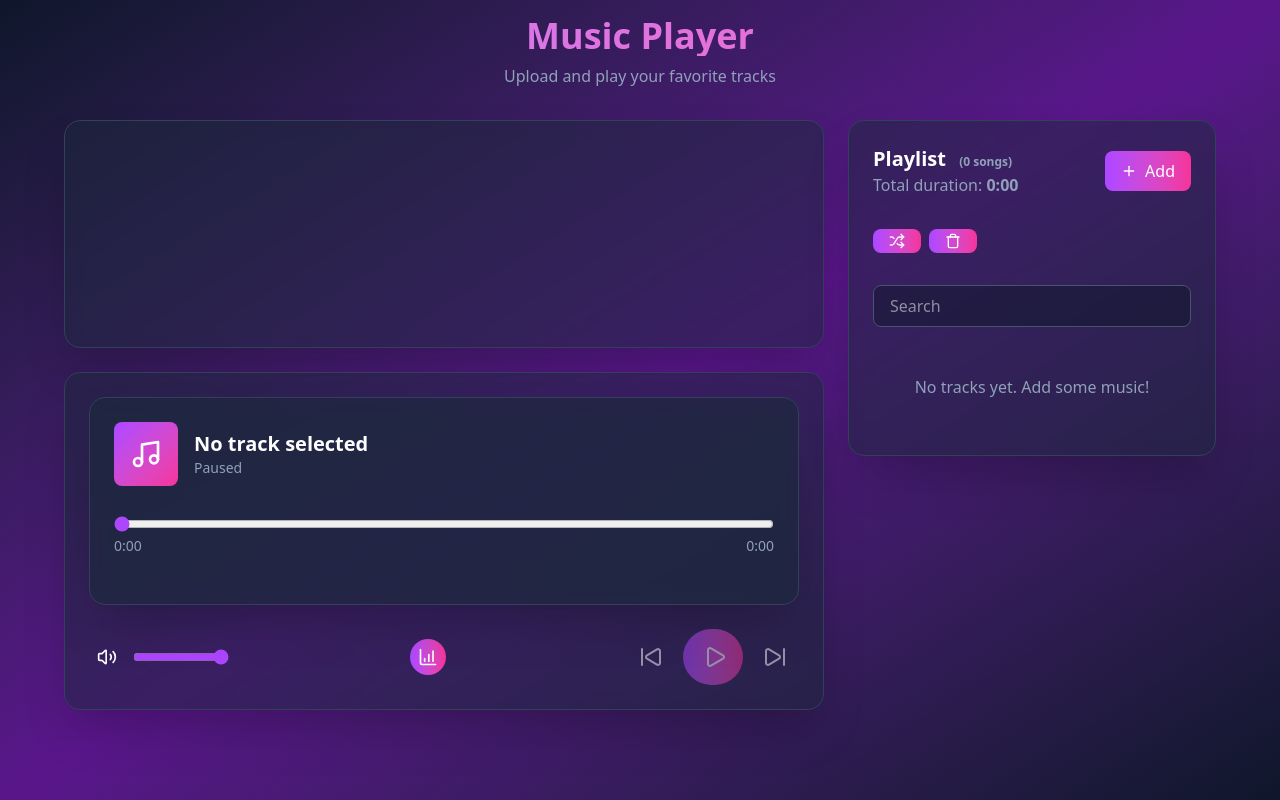
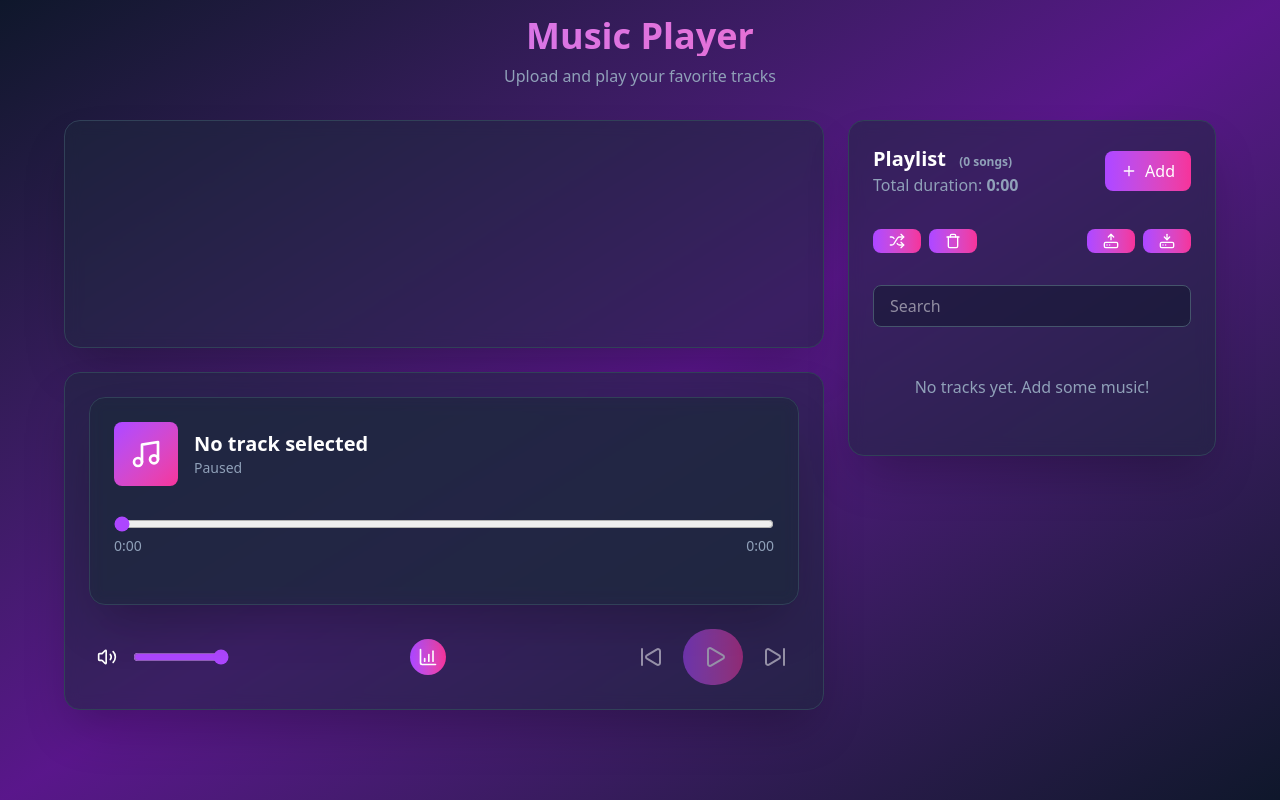
Before and after one commit to sinau123/music-player-vue, a Vue app: page / in a window 1280 px wide. Built offline with nearby package versions, Linux system fonts and the light colour scheme.

Commit message:
feat: enable export import

```diff
--- a/package.json
+++ b/package.json
@@ -20,6 +20,7 @@
   "dependencies": {
     "@tailwindcss/vite": "^4.1.18",
     "idb": "^8.0.3",
+    "jszip": "^3.10.1",
     "lucide-vue-next": "^0.562.0",
     "pinia": "^3.0.4",
     "tailwindcss": "^4.1.18",
--- a/src/components/MusicPlayer.vue
+++ b/src/components/MusicPlayer.vue
@@ -34,18 +34,20 @@ const {
   handleShuffle,
   clearTracks,
   formatTime,
+  handleImport,
+  handleExport,
 } = musicPlayerData
 </script>
 
 <template>
   <div
-    class="h-screen overflow-y-auto sm:min-h-screen sm:h-auto bg-gradient-to-br from-slate-900 via-purple-900 to-slate-900 text-white p-4"
+    class="h-screen overflow-y-auto sm:min-h-screen sm:h-auto bg-linear-to-br from-slate-900 via-purple-900 to-slate-900 text-white p-4"
   >
     <div class="max-w-6xl w-full mx-auto">
       <!-- Header -->
       <div class="text-center mb-8">
         <h1
-          class="text-4xl font-bold mb-2 bg-gradient-to-r from-purple-400 to-pink-400 bg-clip-text text-transparent"
+          class="text-4xl font-bold mb-2 bg-linear-to-r from-purple-400 to-pink-400 bg-clip-text text-transparent"
         >
           Music Player
         </h1>
@@ -111,6 +113,8 @@ const {
           @clear-tracks="clearTracks"
           @play-track="playTrack"
           @delete-track="deleteTrack"
+          @handle-export="handleExport"
+          @handle-import="handleImport"
           @update:search-query="(val) => (searchQuery = val)"
         />
       </div>
--- a/src/components/player/PlayerPlaylist.vue
+++ b/src/components/player/PlayerPlaylist.vue
@@ -1,6 +1,14 @@
 <script setup lang="ts">
-import { ref, type Ref } from 'vue'
-import { Plus, Trash2, Shuffle, Trash, Loader } from 'lucide-vue-next'
+import { ref, useTemplateRef, type Ref } from 'vue'
+import {
+  Plus,
+  Trash2,
+  Shuffle,
+  Trash,
+  Loader,
+  LucideHardDriveDownload,
+  LucideHardDriveUpload,
+} from 'lucide-vue-next'
 import { type TrackMeta } from '../../db'
 
 defineProps<{
@@ -14,6 +22,9 @@ defineProps<{
   showPlaylist: boolean
 }>()
 
+// the first argument must match the ref value in the template
+const importFileInputRef = useTemplateRef('import-input')
+
 const emit = defineEmits([
   'handleFileUpload',
   'handleShuffle',
@@ -21,6 +32,8 @@ const emit = defineEmits([
   'playTrack',
   'deleteTrack',
   'update:searchQuery',
+  'handleExport',
+  'handleImport',
 ])
 
 const searchQuery = ref('')
@@ -33,6 +46,10 @@ const handleSearchUpdate = (e: Event) => {
 
 const handleFileChange = (e: Event) => {
   emit('handleFileUpload', e)
+}
+
+const handleImportFileChange = (e: Event) => {
+  emit('handleImport', e)
 }
 </script>
 
@@ -69,7 +86,8 @@ const handleFileChange = (e: Event) => {
         @change="handleFileChange"
       />
 
-      <div class="flex items-center gap-2 py-4">
+      <div class="flex flex-wrap items-center justify-between gap-2 py-4">
+        <div class="flex gap-2">
           <button
             @click="emit('handleShuffle')"
             class="px-4 py-1 bg-linear-to-r from-purple-500 to-pink-500 rounded-lg"
@@ -82,6 +100,32 @@ const handleFileChange = (e: Event) => {
           >
             <Trash class="size-4" />
           </button>
+        </div>
+
+        <div class="flex gap-2">
+          <button
+            title="Export Playlist"
+            @click="emit('handleExport')"
+            class="px-4 py-1 bg-linear-to-r from-purple-500 to-pink-500 rounded-lg"
+          >
+            <LucideHardDriveUpload class="size-4" />
+          </button>
+          <button
+            title="Import Playlist"
+            @click="importFileInputRef?.click()"
+            class="px-4 py-1 bg-linear-to-r from-purple-500 to-pink-500 rounded-lg"
+          >
+            <LucideHardDriveDownload class="size-4" />
+          </button>
+        </div>
+
+        <input
+          ref="import-input"
+          type="file"
+          accept="zip,application/octet-stream,application/zip,application/x-zip,application/x-zip-compressed"
+          class="hidden"
+          @change="handleImportFileChange"
+        />
       </div>
 
       <div class="py-4">
--- /dev/null
+++ b/src/composables/useExportImportPlaylist.ts
@@ -0,0 +1,77 @@
+import JSZip from 'jszip'
+import { getAllTracksMeta, getTrackBlob, saveTrack, type Track, type TrackMeta } from '../db'
+
+type ManifestFile = {
+  version: number
+  files: TrackMeta[]
+}
+
+export function useExportImportPlaylist() {
+  async function exportAudioZip() {
+    const zip = new JSZip()
+    const audioFolder = zip.folder('audio')
+    const manifest: ManifestFile['files'] = []
+
+    const tracks = await getAllTracksMeta()
+    const results = await Promise.all(
+      tracks.map(async (track) => {
+        const blob = await getTrackBlob(track.id)
+        if (!blob) return null
+        return { ...track, ...blob }
+      }),
+    )
+
+    const tracksWithBlob = results.filter((track): track is Track => track !== null)
+
+    for await (const cursor of tracksWithBlob) {
+      const { id, name, blob, type, duration, createdAt, order } = cursor
+
+      audioFolder!.file(name, blob) // streams blob
+      manifest.push({ id, name, type, duration, createdAt, order })
+    }
+
+    zip.file('manifest.json', JSON.stringify({ version: 1, files: manifest }, null, 2))
+
+    const zipBlob = await zip.generateAsync({
+      type: 'blob',
+      streamFiles: true, // critical for big files
+    })
+
+    download(zipBlob, 'audio-export.zip')
+  }
+
+  async function importAudioZip(file: File) {
+    const zip = await JSZip.loadAsync(file)
+
+    const manifest: ManifestFile = JSON.parse(await zip.file('manifest.json')!.async('string'))
+
+    for (const item of manifest.files) {
+      const blob = await zip.file(`audio/${item.name}`)!.async('blob')
+
+      await saveTrack({
+        id: item.id,
+        name: item.name,
+        type: item.type,
+        blob,
+        duration: item.duration,
+        order: item.order,
+      })
+    }
+
+    return manifest.files
+  }
+
+  function download(blob: Blob, filename: string) {
+    const url = URL.createObjectURL(blob)
+    const a = document.createElement('a')
+    a.href = url
+    a.download = filename
+    a.click()
+    URL.revokeObjectURL(url)
+  }
+
+  return {
+    exportAudioZip,
+    importAudioZip,
+  }
+}
--- a/src/composables/useMusicPlayer.ts
+++ b/src/composables/useMusicPlayer.ts
@@ -12,6 +12,7 @@ import {
   bulkSaveTracksMeta,
 } from '../db'
 import { getMp3Duration } from '../utils'
+import { useExportImportPlaylist } from './useExportImportPlaylist'
 
 export function useMusicPlayer() {
   // State
@@ -38,6 +39,8 @@ export function useMusicPlayer() {
   const analyserRef = ref<AnalyserNode | null>(null)
   const sourceRef = ref<MediaElementAudioSourceNode | null>(null)
   const animationRef = ref<number | null>(null)
+
+  const { exportAudioZip, importAudioZip } = useExportImportPlaylist()
 
   const playlist = computed(() => {
     if (!searchQuery.value) {
@@ -263,6 +266,19 @@ export function useMusicPlayer() {
     isPlaying.value = false
   }
 
+  const handleExport = () => {
+    exportAudioZip()
+  }
+
+  const handleImport = async (e: Event) => {
+    const input = e.target as HTMLInputElement
+    const files = input.files ? Array.from(input.files) : []
+    if (!files[0]) return
+
+    const tracks = await importAudioZip(files[0])
+    clientTracks.value.push(...tracks)
+  }
+
   const formatTime = (time: number) => {
     const hours = Math.floor(time / 3600)
     const mins = Math.floor((time / 60) % 60)
@@ -360,5 +376,7 @@ export function useMusicPlayer() {
     handleShuffle,
     clearTracks,
     formatTime,
+    handleExport,
+    handleImport,
   }
 }
```
Also changed, not shown: 1 other file (tests, documents, lock files or other folders). Lines whose indentation alone changed are shown as unchanged.
